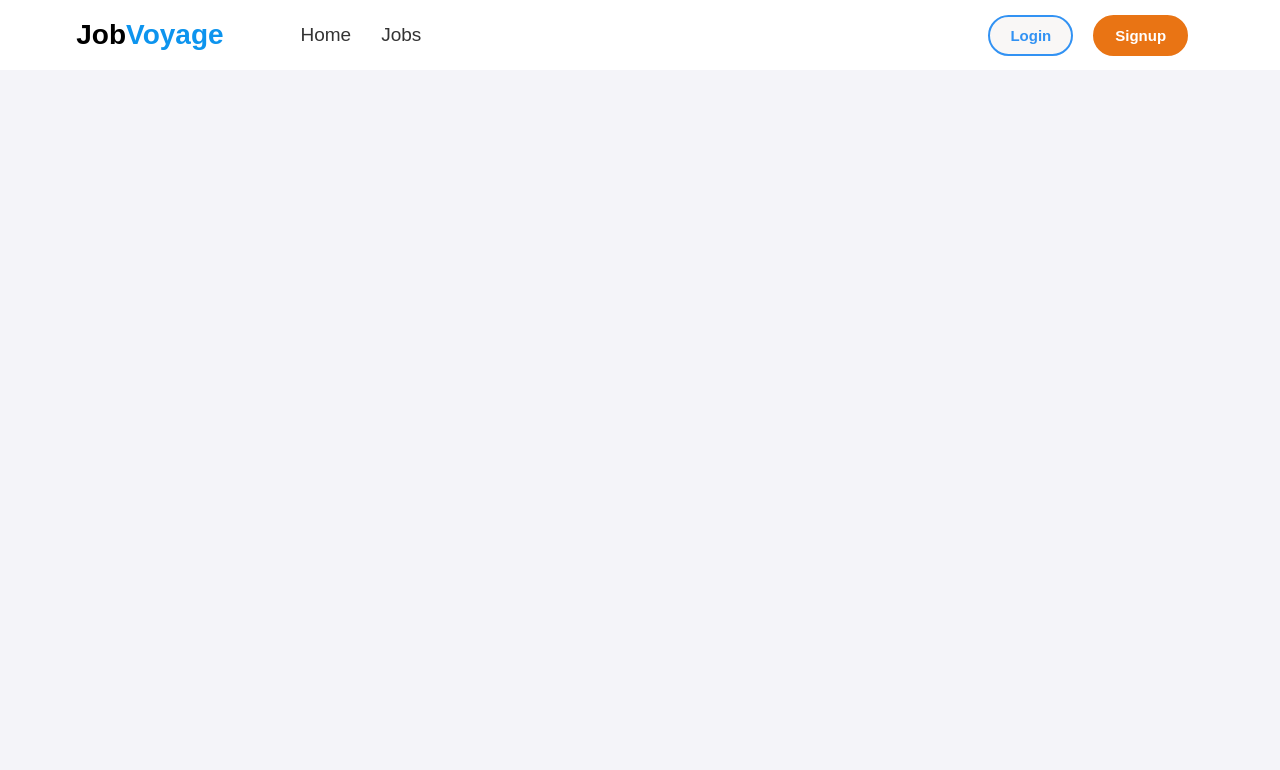
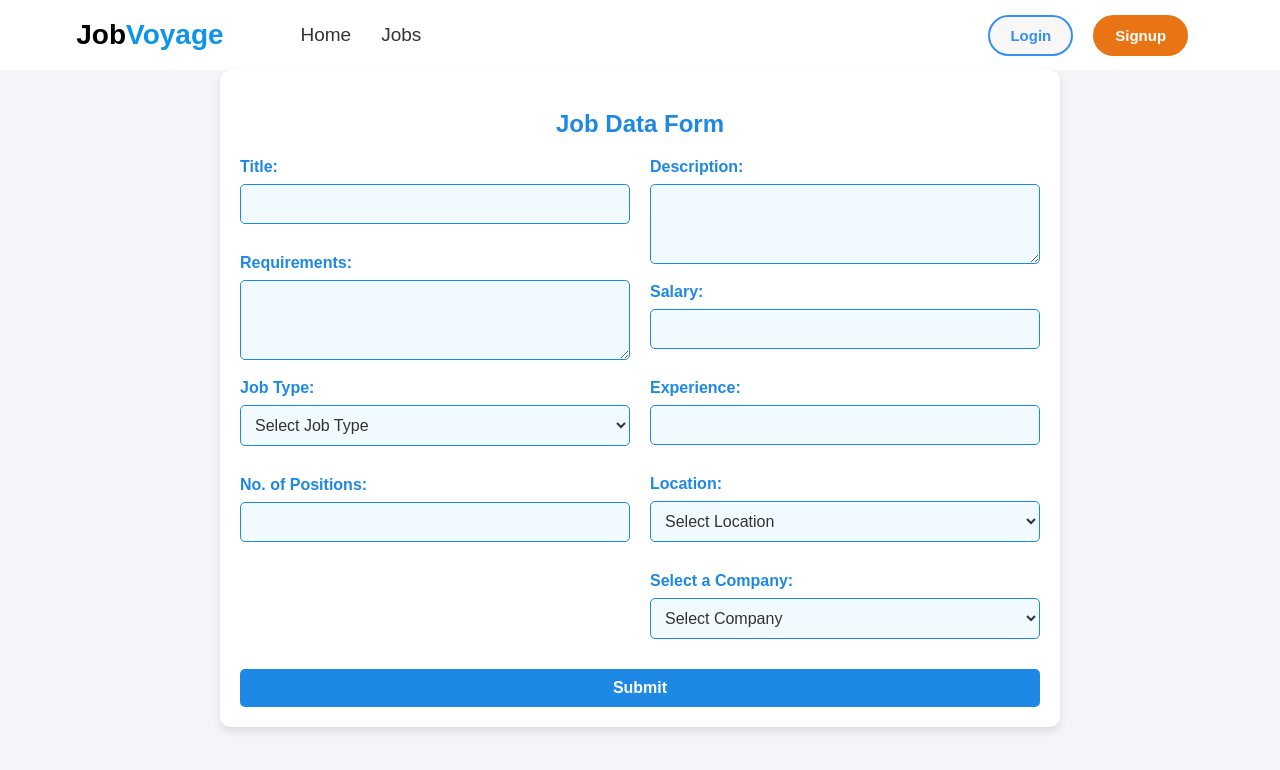
Before and after one commit to vipul-space23/JOB-VOYAGE, a React (Create React App) app in the folder frontend/: page /JobData in a window 1280 px wide. Shown: the top 770 px of the page. Built offline with nearby package versions, Linux system fonts and the light colour scheme.

Commit message:
JobData Done

```diff
--- a/frontend/src/App.js
+++ b/frontend/src/App.js
@@ -6,6 +6,7 @@ import { BrowserRouter as Router, Routes, Route } from "react-router-dom";
 import Navigation from "./Modules/Navigation";
 import Signup from "./Modules/Signup";
 import Login from "./Modules/Login";
+import JobData from './Modules/JobData';
 
 import CompData from "./Modules/CompData";
 import Home from "./Modules/Home";
@@ -40,6 +41,8 @@ function App() {
           <Route path="/compdash" element={<CompDash />} />
           <Route path="/Jobclick" element={<Jobclick/>} />
           <Route path="/JobPosting" element={<JobPosting/>} />
+          <Route path="/JobData" element={<JobData/>} />
+
 
 
         </Routes>
--- /dev/null
+++ b/frontend/src/Modules/CSS/JobDatamod.css
@@ -0,0 +1,78 @@
+/* Overall form container */
+.form-container {
+    max-width: 800px;
+    margin: 0 auto;
+    background-color: white;
+    padding: 20px;
+    border-radius: 10px;
+    box-shadow: 0 4px 8px rgba(0, 0, 0, 0.1);
+    font-family: Arial, sans-serif;
+  }
+
+  /* Heading styling */
+  h2 {
+    text-align: center;
+    color: #1e88e5;
+    margin-bottom: 20px;
+  }
+
+  /* Form container that splits into two columns */
+  .form-group {
+    display: flex;
+    justify-content: space-between;
+    gap: 20px;
+  }
+
+  /* Each column in the form */
+  .form-column {
+    flex: 1;
+  }
+
+  /* Form field container for individual inputs */
+  .form-field {
+    margin-bottom: 15px;
+  }
+
+  label {
+    display: block;
+    margin-bottom: 8px;
+    color: #1e88e5;
+    font-weight: bold;
+  }
+
+  /* Form input, textarea, and select styling */
+  input[type="text"],
+  input[type="number"],
+  textarea,
+  select {
+    width: 100%;
+    padding: 10px;
+    border: 1px solid #1e88e5;
+    border-radius: 5px;
+    box-sizing: border-box;
+    font-size: 16px;
+    background-color: #f1faff;
+    color: #333;
+  }
+
+  textarea {
+    resize: vertical;
+    height: 80px;
+  }
+
+  /* Button styling */
+  button {
+    width: 100%;
+    padding: 10px;
+    background-color: #1e88e5;
+    color: white;
+    border: none;
+    border-radius: 5px;
+    font-size: 16px;
+    cursor: pointer;
+    transition: background-color 0.3s ease;
+  }
+
+  button:hover {
+    background-color: #1565c0;
+  }
--- /dev/null
+++ b/frontend/src/Modules/JobData.jsx
@@ -0,0 +1,165 @@
+import React, { useState } from 'react';
+import './CSS/JobDatamod.css'; // Import the CSS file
+import axios from 'axios';
+import { toast } from 'react-toastify';
+
+const JobData = () => {
+  const [formData, setFormData] = useState({
+    title: '',
+    description: '',
+    requirements: '',
+    salary: '',
+    jobType: '',
+    experience: '',
+    positions: '',
+    location: '',
+    company: ''
+  });
+
+  const locations = ['New York', 'San Francisco', 'Los Angeles', 'Chicago'];
+  const companies = ['Google', 'Facebook', 'Amazon', 'Microsoft'];
+
+  const handleChange = (e) => {
+    setFormData({ ...formData, [e.target.name]: e.target.value });
+  };
+
+  const handleSubmit =async (e) => {
+    e.preventDefault();
+    console.log('Form Data Submitted:', formData);
+    try {
+        const response = await axios.post('http://localhost:5000/api/jobs/post', formData, {
+          headers: {
+            Authorization: `Bearer ${localStorage.getItem('token')}` // Use token for authentication if needed
+          }
+        });
+        console.log('Job posted:', response.data);
+      } catch (error) {
+        console.error('Error posting job:', error.response ? error.response.data : error.message);
+      }
+    // Handle form submission (e.g., API call)
+  };
+
+  return (
+    <div className="form-container">
+      <h2>Job Data Form</h2>
+      <form onSubmit={handleSubmit}>
+        <div className="form-group">
+          {/* Left Column */}
+          <div className="form-column">
+            <div className="form-field">
+              <label>Title:</label>
+              <input
+                type="text"
+                name="title"
+                value={formData.title}
+                onChange={handleChange}
+              />
+            </div>
+
+            <div className="form-field">
+              <label>Requirements:</label>
+              <textarea
+                name="requirements"
+                value={formData.requirements}
+                onChange={handleChange}
+              />
+            </div>
+
+            <div className="form-field">
+              <label>Job Type:</label>
+              <select
+                name="jobType"
+                value={formData.jobType}
+                onChange={handleChange}
+              >
+                <option value="">Select Job Type</option>
+                <option value="Full-Time">Full-Time</option>
+                <option value="Part-Time">Part-Time</option>
+                <option value="Contract">Contract</option>
+                <option value="Internship">Internship</option>
+              </select>
+            </div>
+
+            <div className="form-field">
+              <label>No. of Positions:</label>
+              <input
+                type="number"
+                name="positions"
+                value={formData.positions}
+                onChange={handleChange}
+              />
+            </div>
+          </div>
+
+          {/* Right Column */}
+          <div className="form-column">
+            <div className="form-field">
+              <label>Description:</label>
+              <textarea
+                name="description"
+                value={formData.description}
+                onChange={handleChange}
+              />
+            </div>
+
+            <div className="form-field">
+              <label>Salary:</label>
+              <input
+                type="text"
+                name="salary"
+                value={formData.salary}
+                onChange={handleChange}
+              />
+            </div>
+
+            <div className="form-field">
+              <label>Experience:</label>
+              <input
+                type="text"
+                name="experience"
+                value={formData.experience}
+                onChange={handleChange}
+              />
+            </div>
+
+            <div className="form-field">
+              <label>Location:</label>
+              <select
+                name="location"
+                value={formData.location}
+                onChange={handleChange}
+              >
+                <option value="">Select Location</option>
+                {locations.map((loc, index) => (
+                  <option key={index} value={loc}>
+                    {loc}
+                  </option>
+                ))}
+              </select>
+            </div>
+
+            <div className="form-field">
+              <label>Select a Company:</label>
+              <select
+                name="company"
+                value={formData.company}
+                onChange={handleChange}
+              >
+                <option value="">Select Company</option>
+                {companies.map((comp, index) => (
+                  <option key={index} value={comp}>
+                    {comp}
+                  </option>
+                ))}
+              </select>
+            </div>
+          </div>
+        </div>
+
+        <button type="submit">Submit</button>
+      </form>
+    </div>
+  );
+};
+
+export default JobData;
--- a/frontend/src/Modules/Signup.jsx
+++ b/frontend/src/Modules/Signup.jsx
@@ -38,7 +38,7 @@ const Signup = () => {
             data.append('file', file);
         }
         try {
-            const res = await axios.post('http://localhost:5000/api/user/register', data, {
+            const res = await axios.post('http://localhost:5000/api/user/post', data, {
                 headers: {
                     'Content-Type': 'multipart/form-data'
                 },
```
